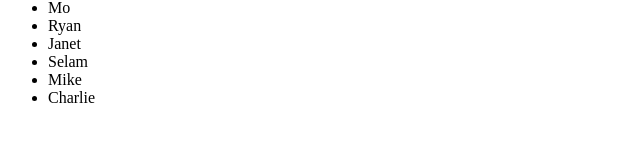
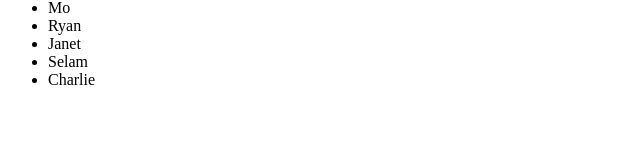
Before and after one commit to MrMetlHed/Github-Training, a plain HTML site: page index.html in a window 1280 px wide. Shown: the part 128-270 px from the top of the page, 0-640 px from the left. Drawn offline with Linux system fonts and the light colour scheme.

Commit message:
Revert "BUT"
This reverts commit f7c312196e7cdc16703947be86da5b4020877929.

```diff
--- a/index.html
+++ b/index.html
@@ -17,7 +17,6 @@
         	<li>Ryan</li>
         	<li>Janet</li>
         	<li>Selam</li>
-        	<li>Mike</h1>
         	<li>Charlie</li>
         </ul>
     </body>
```
